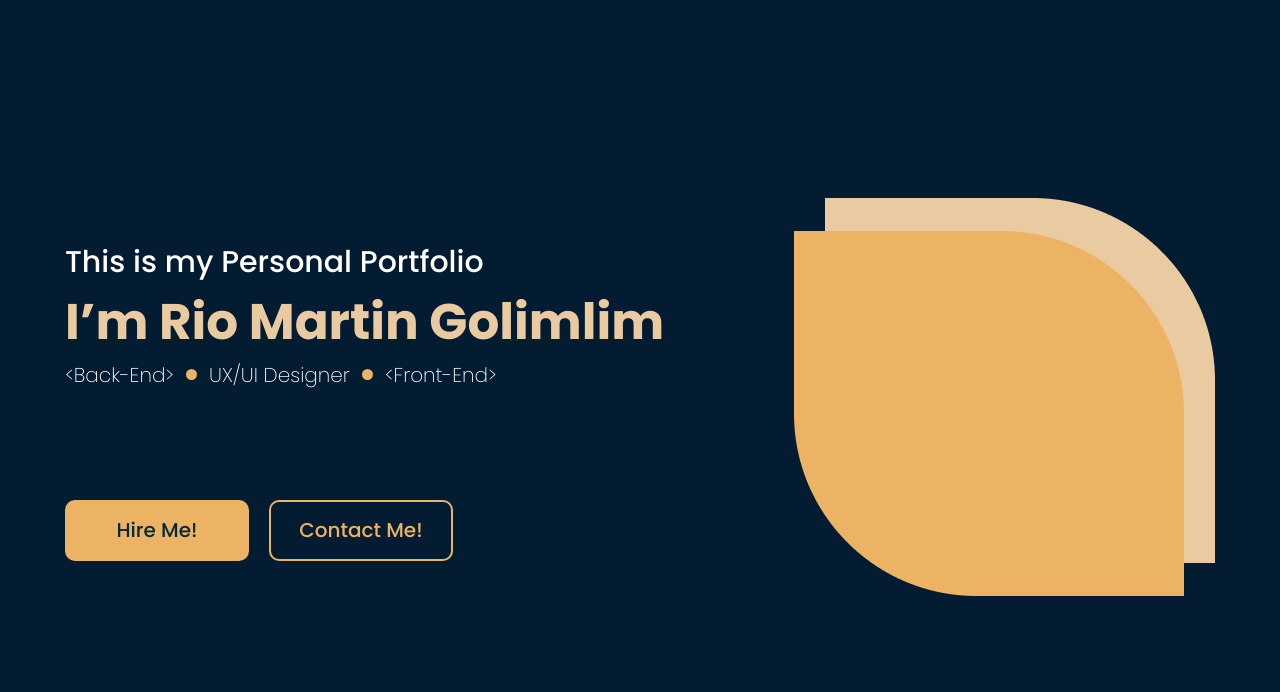
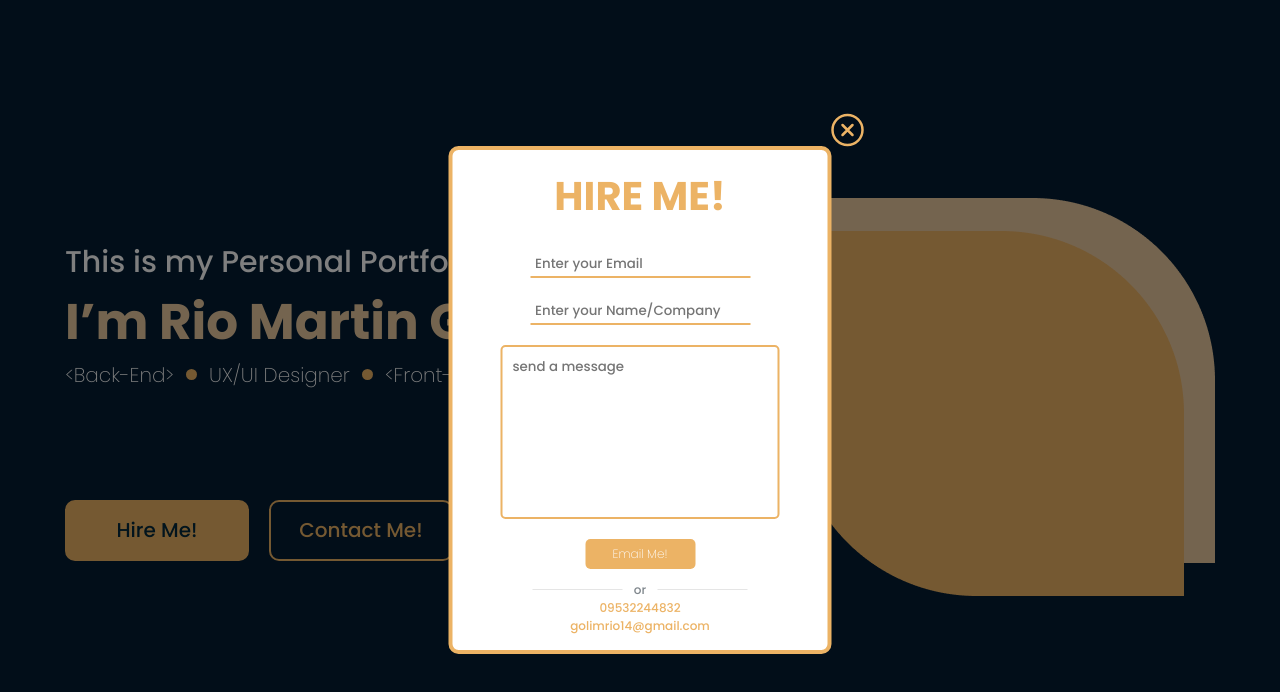
Before and after one commit to rio1004/vue-portfolio, a Vue app: page / in a window 1280 px wide. Both pictures are taken after a click on the element "Hire Me!". Shown: the part 915-1607 px from the top of the page. Built offline with nearby package versions, Linux system fonts and the light colour scheme.

Commit message:
added the Modal

```diff
--- /dev/null
+++ b/src/components/HireModal.vue
@@ -0,0 +1,148 @@
+<template>
+    <transition>
+        <div class="modal">
+            <div class="inner-modal">
+                <ion-icon
+                    name="close-circle-outline"
+                    class="close"
+                    @click="$emit('closeModal')"
+                ></ion-icon>
+                <h1>HIRE ME!</h1>
+                <input
+                    class="_input"
+                    type="text"
+                    placeholder="Enter your Email"
+                />
+                <input
+                    class="_input"
+                    type="text"
+                    placeholder="Enter your Name/Company"
+                />
+                <textarea
+                    name=""
+                    id=""
+                    cols="30"
+                    rows="10"
+                    placeholder="send a message"
+                ></textarea>
+                <div class="btn">Email Me!</div>
+                <div class="or">
+                    <div class="line"></div>
+                    <span>or</span>
+                    <div class="line"></div>
+                </div>
+                <div class="contacts">09532244832</div>
+                <div class="contacts">golimrio14@gmail.com</div>
+            </div>
+        </div>
+    </transition>
+</template>
+
+<script>
+export default {};
+</script>
+
+<style lang="scss" scoped>
+.v-enter-active,
+.v-leave-active {
+    transition: opacity 0.5s ease;
+}
+
+.v-enter-from,
+.v-leave-to {
+    opacity: 0;
+}
+.modal {
+    position: absolute;
+    background: rgba(0, 0, 0, 0.5);
+    width: 100%;
+    height: 100%;
+
+    .inner-modal {
+        position: absolute;
+        left: 50%;
+        top: 50%;
+        transform: translate(-50%, -50%);
+        display: flex;
+        flex-direction: column;
+        justify-content: center;
+        align-items: center;
+        width: 375px;
+        height: 500px;
+        background: #fff;
+        border-radius: 10px;
+        border: 4px solid #ecb365;
+
+        .close {
+            color: #ecb365;
+            font-size: 40px;
+            position: absolute;
+            top: -40px;
+            right: -40px;
+        }
+        h1 {
+            font-size: 40px;
+            color: #ecb365;
+            margin-bottom: 25px;
+        }
+        ._input {
+            border: none;
+            border-bottom: 2px solid #ecb365;
+            padding: 5px;
+            width: 210px;
+            margin-bottom: 20px;
+            &:focus {
+                outline: none;
+            }
+            &::placeholder {
+                font-family: "Poppins", sans-serif;
+            }
+        }
+        textarea {
+            border: 2px solid #ecb365;
+            border-radius: 5px;
+            resize: none;
+            padding: 10px;
+            &:focus {
+                outline: none;
+            }
+            &::placeholder {
+                font-family: "Poppins", sans-serif;
+            }
+        }
+        .btn {
+            width: 110px;
+            height: 30px;
+            background: #ecb365;
+            color: #fff;
+            display: flex;
+            align-items: center;
+            justify-content: center;
+            margin-top: 20px;
+            margin-bottom: 12px;
+            font-size: 12px;
+            border-radius: 5px;
+            font-weight: lighter;
+        }
+        .or {
+            display: flex;
+            justify-content: center;
+            align-items: center;
+            gap: 11px;
+            .line {
+                width: 90px;
+                background: #e5e5e5;
+                height: 1px;
+            }
+            span {
+                font-size: 12px;
+                color: #7f868c;
+            }
+        }
+        .contacts {
+            color: #ecb365;
+            font-size: 12px;
+        }
+    }
+}
+</style>
--- a/src/views/HomePage.vue
+++ b/src/views/HomePage.vue
@@ -1,4 +1,5 @@
 <template>
+    <transition>
         <div class="container">
             <div class="half-back"></div>
             <NavBar />
@@ -34,21 +35,35 @@
                         </div>
                     </div>
                     <div class="btn-group">
-                    <div class="btn gold-dark">Hire Me!</div>
+                        <div class="btn gold-dark" @click="showModal = true">
+                            Hire Me!
+                        </div>
                         <div class="btn gold-light">Contact Me!</div>
                     </div>
                 </div>
                 <div class="blob">
                     <img src="@/assets/images/blob.png" alt="" />
                 </div>
+                <HireModal v-if="showModal" @closeModal="showModal = false" />
             </section>
         </div>
+    </transition>
 </template>
 <script>
 import NavBar from "@/components/header/NavBar.vue";
+import HireModal from "@/components/HireModal.vue";
+import { ref } from "vue";
 export default {
     components: {
         NavBar,
+        HireModal,
+    },
+    setup() {
+        const showModal = ref(false);
+
+        return {
+            showModal,
+        };
     },
 };
 </script>
@@ -141,6 +156,7 @@ export default {
         display: flex;
         justify-content: space-around;
         align-items: center;
+        position: relative;
         .p-info {
             display: flex;
             flex-direction: column;
@@ -160,7 +176,7 @@ export default {
                 align-items: center;
                 color: #fff;
                 gap: 12px;
-                font-weight:lighter;
+                font-weight: lighter;
                 .circle {
                     width: 11px;
                     height: 11px;
```
Lines whose indentation alone changed are shown as unchanged.
